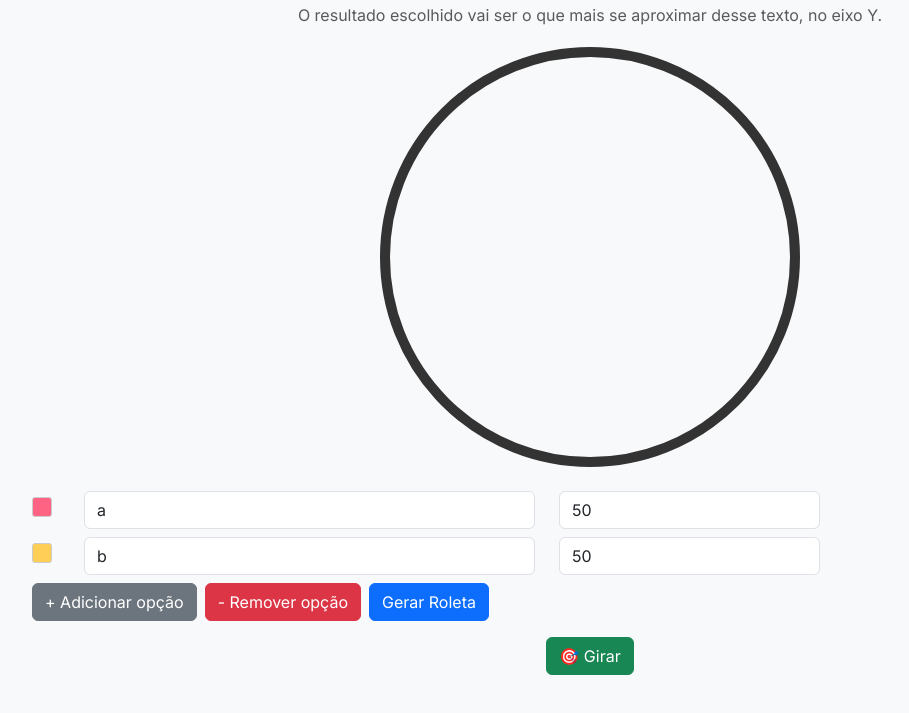
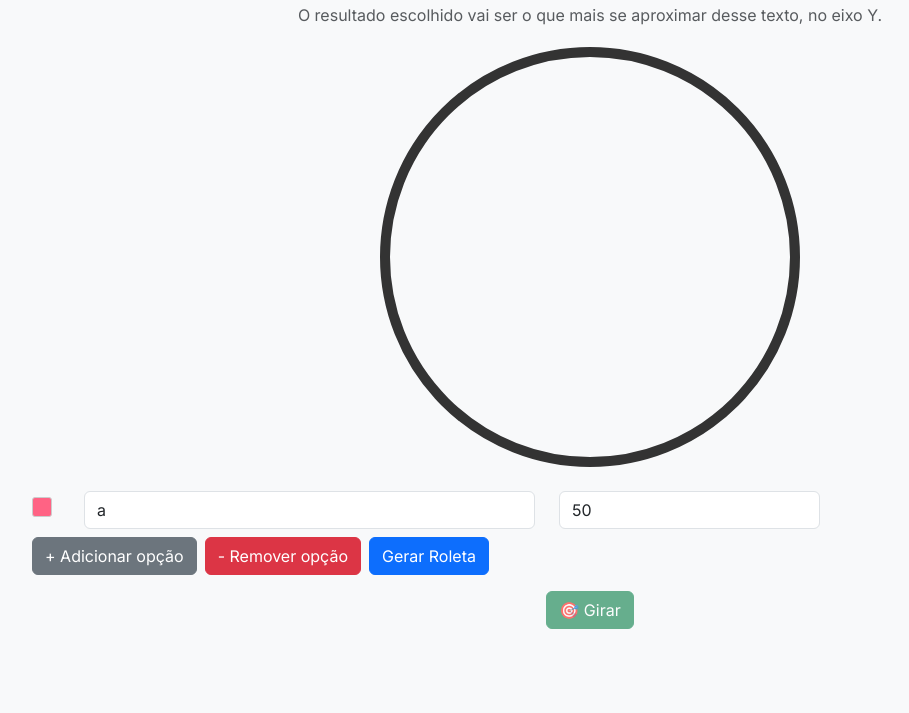
Before and after one commit to gabriersdev/percent-roullete, a plain HTML site: page index.html in a window 1280 px wide. Both pictures are taken after a click on the button "- Remover opção". Shown: the part 111-824 px from the top of the page, without its empty margins (50-959 px from the left). After the commit the page ends 800 px from the top, so only its background shows below. Drawn offline with nearby package versions, Linux system fonts and the light colour scheme.

Commit message:
Update index.html

```diff
--- a/index.html
+++ b/index.html
@@ -128,7 +128,7 @@
 
   function removeInput() {
     const inputs = Array.from(document.querySelectorAll('[type="text"][placeholder="Nome da opção"]'));
-    if (input) {
+    if (inputs) {
       const lastInput = inputs.at(-1);
       lastInput?.closest(".row.align-items-center.mb-2")?.remove();
     }
```
